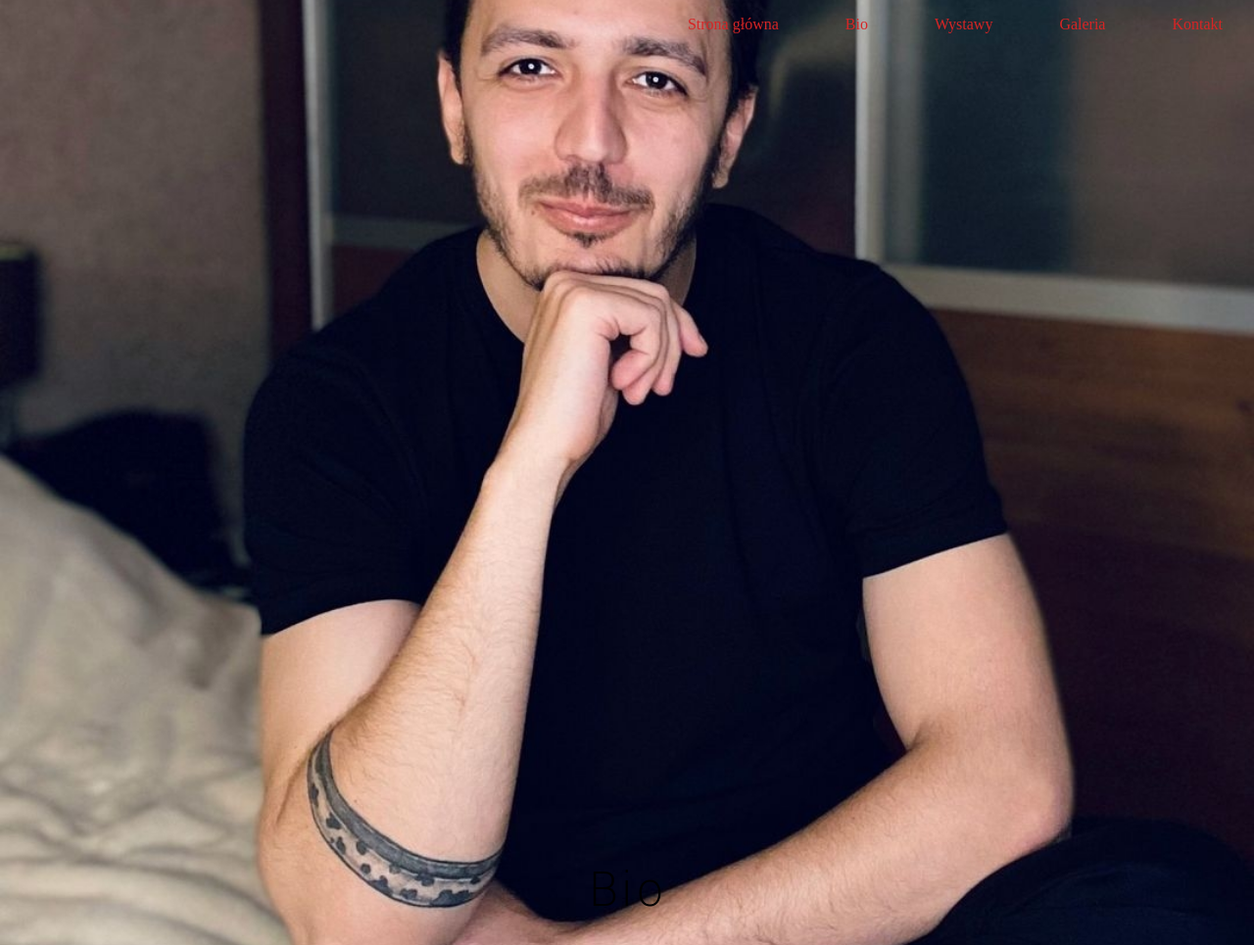
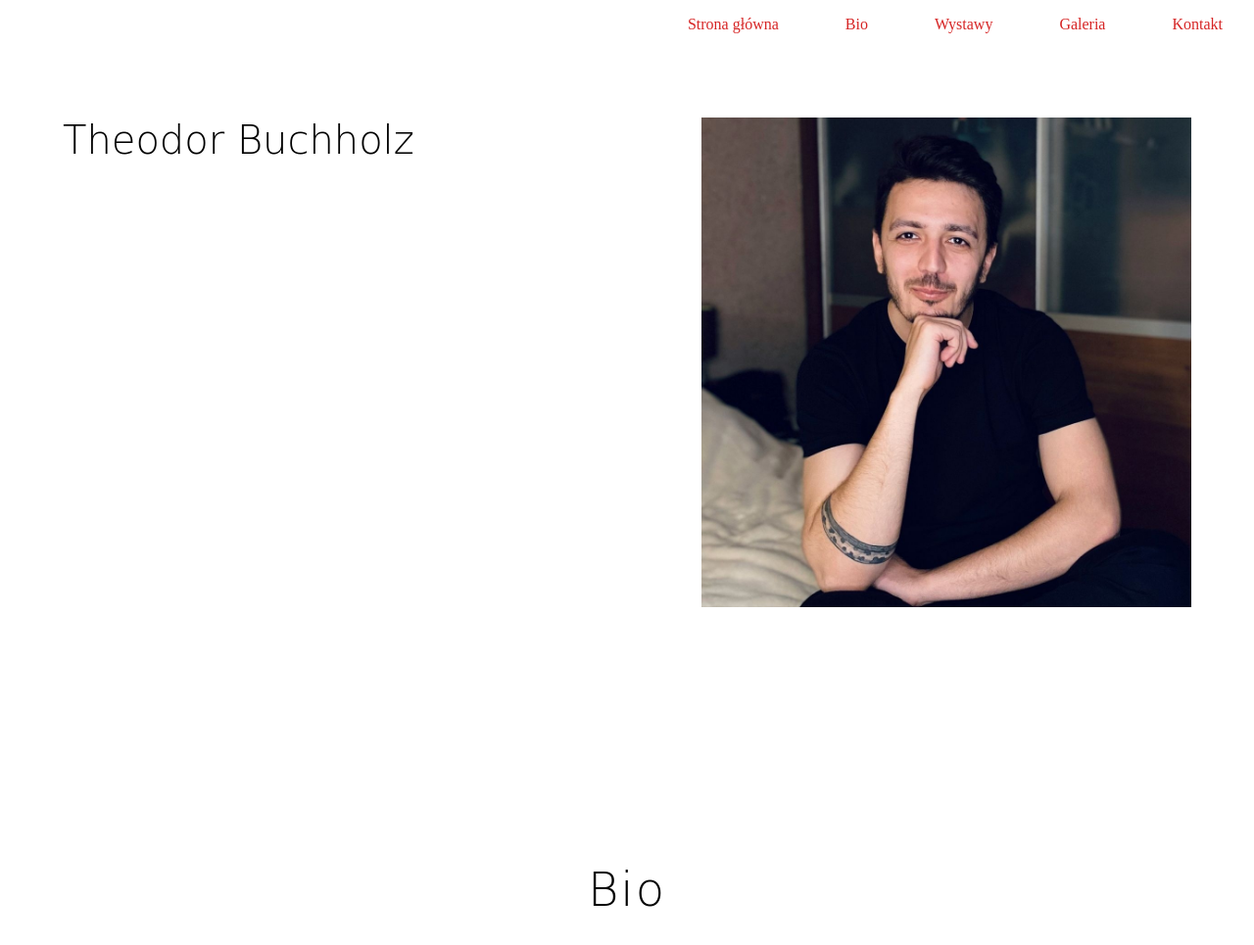
Before and after one commit to rymarczyk-tomasz/Project-Crouzen, a plain HTML site: page Project-Crouzen/index.html in a window 1280 px wide. Shown: the top 965 px of the page at 98% size. Drawn offline with Linux system fonts and the light colour scheme.

Commit message:
add position and size for header in media min 992px

```diff
--- a/Project-Crouzen/scss/main.scss
+++ b/Project-Crouzen/scss/main.scss
@@ -208,4 +208,18 @@ body {
 				display: inline-block;
 			}
 		}
+
+		.header {
+
+			&__heading {
+				top: 15%;
+				left:5%;
+				font-size: 4rem;
+			}
+			&__img {
+				top: 15%;
+				right: 5%;
+				width: 500px;
+			}
+		}
 	}
```
Also changed, not shown: Project-Crouzen/css/main.css, 1 other file.
